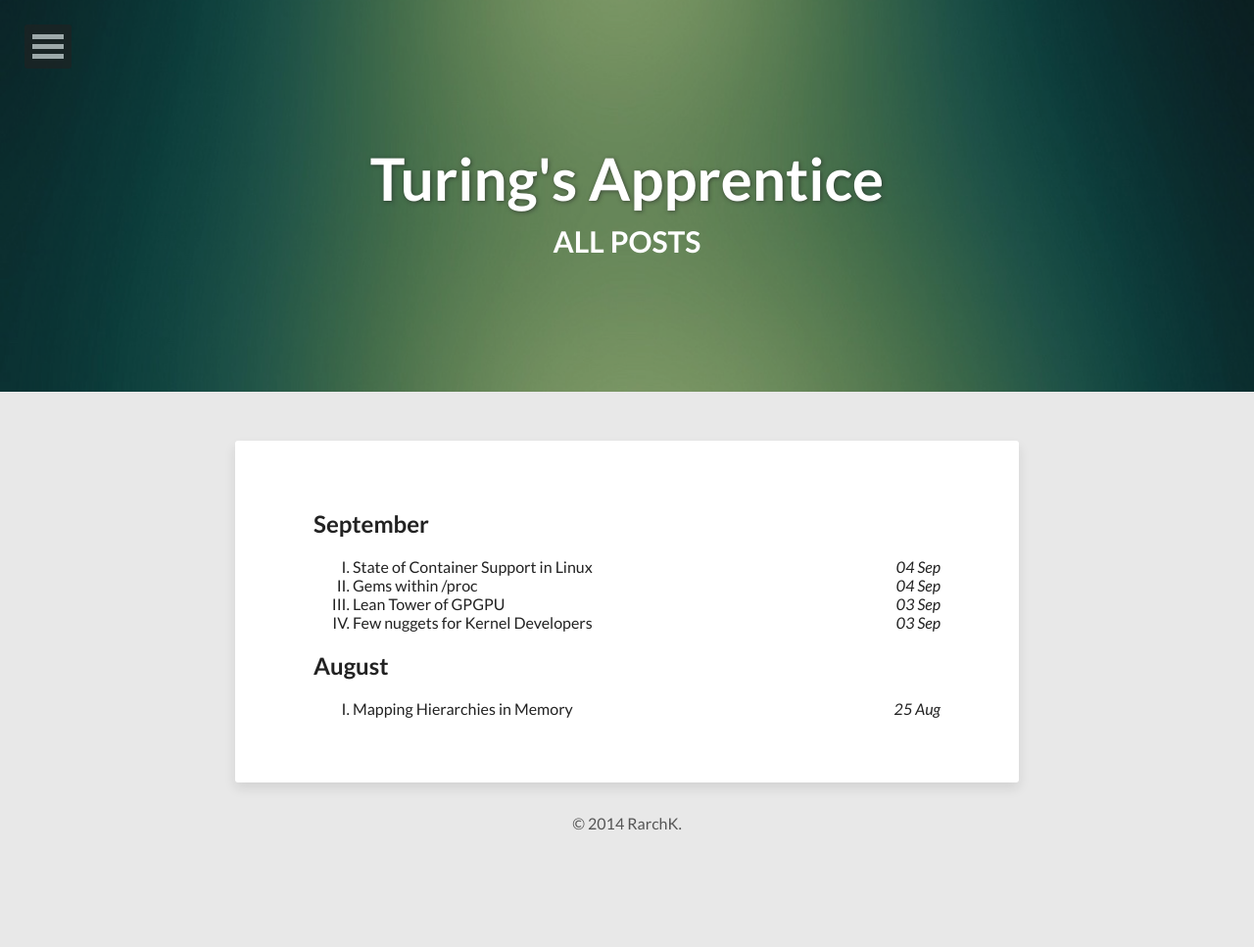
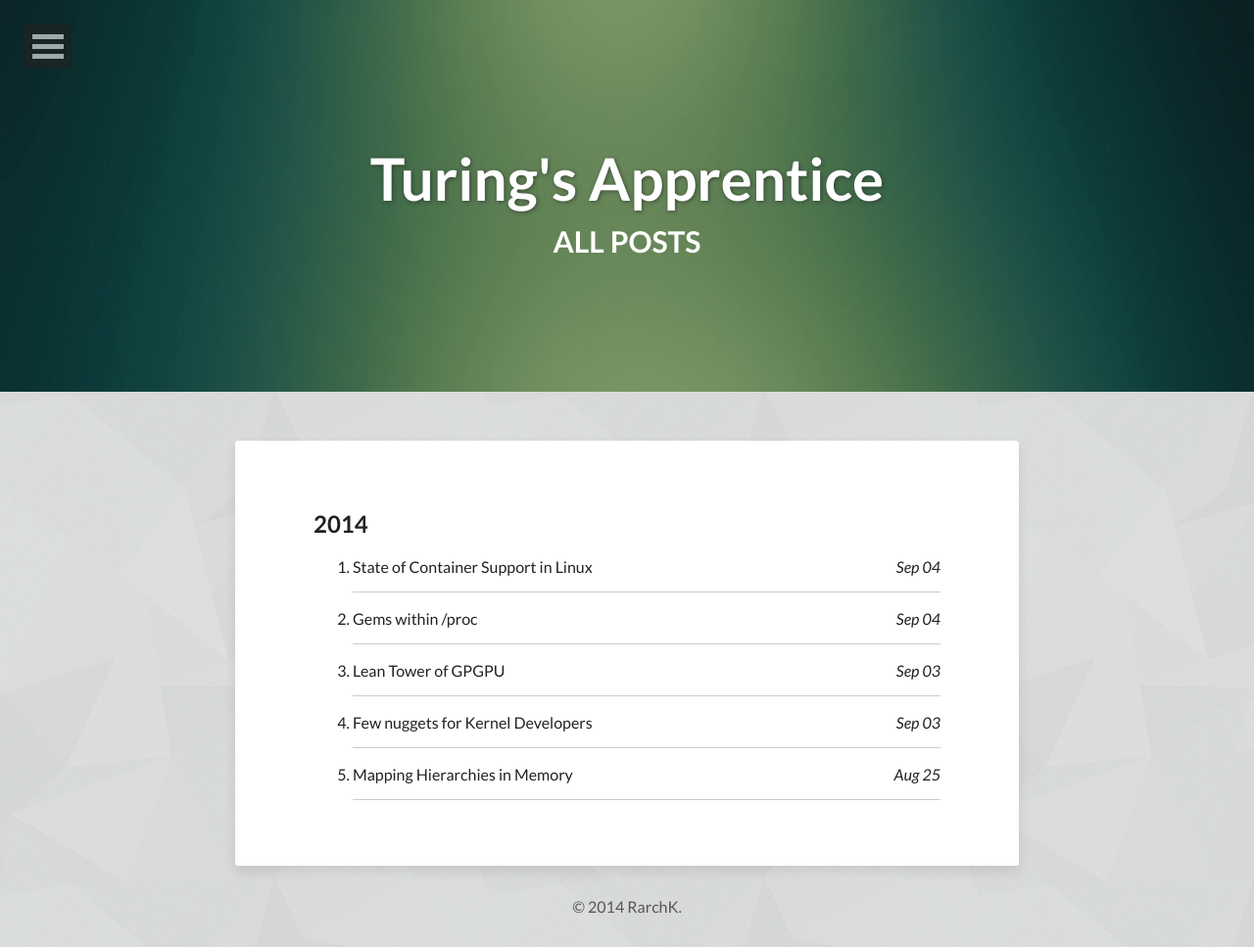
Before and after one commit to anhsirksai/rarchk.github.io, a Jekyll site: the page built from posts.html, in a window 1280 px wide. Shown: the whole page at 98% size. Built offline with Jekyll 4.4.1, drawn with Linux system fonts in a browser that asks for light colours; nearby versions of some CDN libraries; before the commit the page ends 900 px from its top, so only the background shows below that.

Commit message:
Background updated

```diff
--- a/_config.yml
+++ b/_config.yml
@@ -4,7 +4,7 @@
 reading_time:     true
 words_per_minute: 200
 #Your site's domain goes here. Leave localhost server or blank when working locally.
-url:              http://rarchk.github.io
+url:              http://rarchk.github.io # http://localhost:4000
 
 # Owner/author information
 owner:
@@ -26,7 +26,7 @@
   google_plus:    +RonakKogta
 
 # Background image to be tiled on all pages
-background:
+background: shattered.png
 
 # Analytics and webmaster tools stuff goes here
 google_analytics: UA-5613819-3
--- a/posts.html
+++ b/posts.html
@@ -8,23 +8,24 @@ image:
 ---
 <article>
 {% for post in site.posts %}
-    {% capture this_month %}{{ post.date | date: "%B" }}{% endcapture %}
-    {% capture next_month %}{{ post.previous.date | date: "%B" }}{% endcapture %}
+    {% capture this_month %}{{ post.date | date: "%Y" }}{% endcapture %}
+    {% capture next_month %}{{ post.previous.date | date: "%Y" }}{% endcapture %}
 
     {% if forloop.first %}
 
       <h2 id="{{ this_month }}-ref">{{ this_month }}</h2>
-      <ol type="I">
+      <ol type="none">
     {% endif %}
 
         <li class="entry-title">
         <div class="pull-left">
         <emph>
-        <a href="{{ site.url }}{{ post.url }}" title="{{ post.title }}">{{ post.title }}</a> </div>
+        <a href="{{ site.url }}{{ post.url }}" title="{{ post.title }}">{{ post.title }}</a></div>
         </emph>
         <div class='pull-right'>
         <i>
-        {{ post.date | date: "%d %b"}} </i></div>
+        <span class="entry-date"><time datetime="{{ post.date | date_to_xmlschema }}">{{ post.date | date: "%b %d" }}</time></span> </i></div>
+        <br><hr>
         </li>
 
     {% if forloop.last %}
@@ -35,7 +36,7 @@ image:
 
 
           <h2 id="{{ next_month }}-ref">{{next_month}}</h2>
-          <ol type="I">
+          <ol type="none">
         {% endif %}
     {% endif %}
 
--- a/tags.html
+++ b/tags.html
@@ -3,6 +3,8 @@ layout: post-index
 permalink: /tags/
 title: Tag Archive
 description: "An archive of posts sorted by tag."
+image:
+  feature: abstract-10.jpg
 ---
 
 {% capture site_tags %}{% for tag in site.tags %}{{ tag | first }}{% unless forloop.last %},{% endunless %}{% endfor %}{% endcapture %}
```
Also changed, not shown: images/psychedelic_pattern.png (deleted), images/shattered.png (added), images/wild_flowers.png (added).
